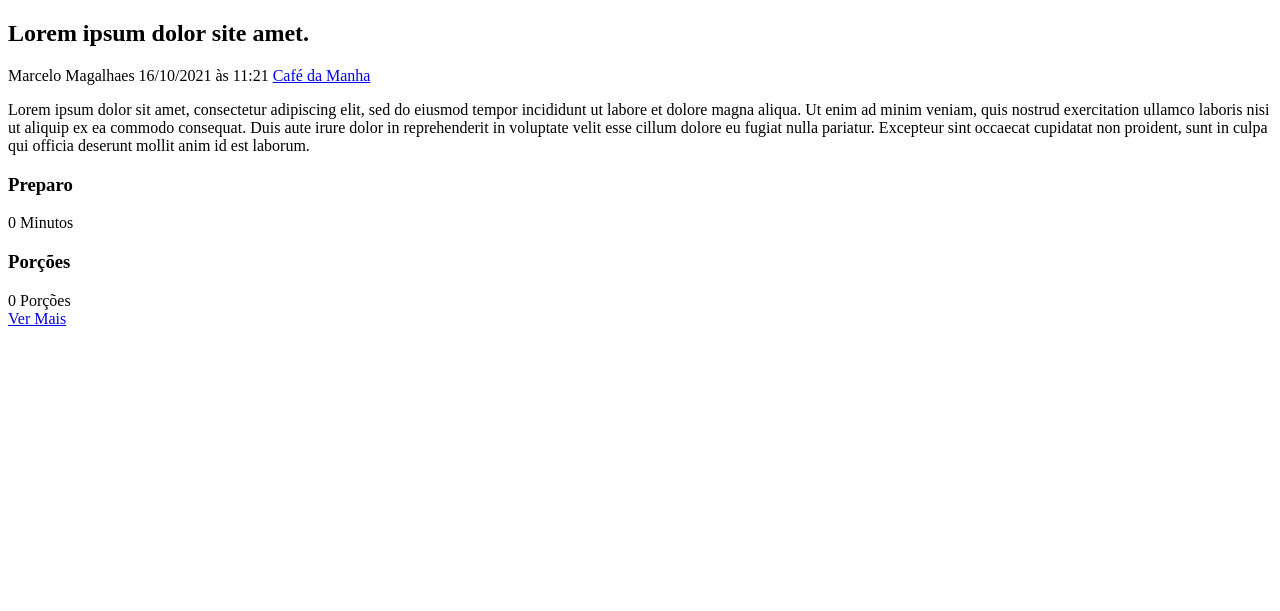
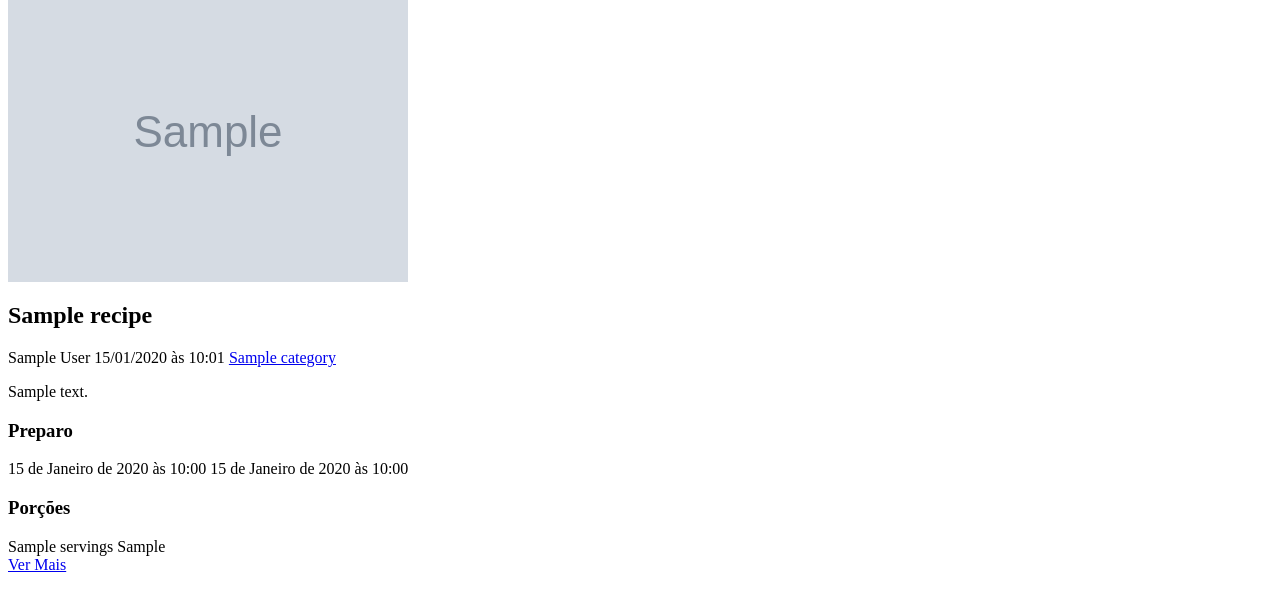
Before and after one commit to magalhaes1988/curso-django-projeto01, a Django app: template recipes/templates/recipes/partials/recipes.html in a window 1280 px wide. Shown: the part 26-637 px from the top of the page. Run offline with Django 4.2, Linux system fonts and the light colour scheme; the template is opened without the code that fills it: most values are stand-ins (such as "Sample title", 1, 10 or a date in 2020); grey boxes marked "Sample" are stand-in pictures; some libraries are stand-ins or nearby versions.

Commit message:
commit dinamicas

```diff
--- a/projeto/settings.py
+++ b/projeto/settings.py
@@ -14,7 +14,7 @@ from pathlib import Path
 
 # Build paths inside the project like this: BASE_DIR / 'subdir'.
 BASE_DIR = Path(__file__).resolve().parent.parent
-
+BASE_PROJECT = Path(__file__).resolve().parent
 
 # Quick-start development settings - unsuitable for production
 # See https://docs.djangoproject.com/en/4.0/howto/deployment/checklist/
@@ -57,7 +57,8 @@ TEMPLATES = [
     {
         'BACKEND': 'django.template.backends.django.DjangoTemplates',
         'DIRS': [
-            BASE_DIR/'base_template'
+            BASE_DIR/'base_templates',
+            BASE_DIR/'base_template',
         ],
         'APP_DIRS': True,
         'OPTIONS': {
--- a/recipes/templates/recipes/partials/head.html
+++ b/recipes/templates/recipes/partials/head.html
@@ -2,7 +2,6 @@
 <!DOCTYPE html>
 <html lang="pt-br">
 
-<head>
 <meta charset="UTF-8">
 <meta http-equiv="X-UA-Compatible" content="IE=edge">
 <meta name="viewport" content="width=device-width, initial-scale=1.0">
@@ -22,7 +21,3 @@
 
 
 <link rel="stylesheet" href="{% static 'recipes/css/styles.css'%}">
-
-    <title>Recipes</title>
-
-</head>
--- a/recipes/templates/recipes/partials/recipes.html
+++ b/recipes/templates/recipes/partials/recipes.html
@@ -1,35 +1,31 @@
 <div class="recipe recipe-list-item">
     <div class="recipe-cover">
-        <img src="https://via.placeholder.com/1280x720.png/269fe6" alt="Temporario">
+        <img src={{recipe.cover.url}} alt="{{recipe.title}}">
     </div>
     <div class="recipe-title-container">
-        <h2 class="recipe-title">Lorem ipsum dolor site amet.</h2>
+        <h2 class="recipe-title">{{recipe.title}}</h2>
     </div>
 
     <div class="recipe-author">
         <span class="recipe-author-item">
             <i class="fa-solid fa-user"></i>
-            Marcelo Magalhaes
+            {{recipe.author.first_name}} {{recipe.author.last_name}}
         </span>
         <span class="recipe-author-item">
             <i class="fa-solid fa-calendar-alt"></i>
-            16/10/2021 às 11:21
+            {{recipe.create_at|date:"d/m/Y"}} às {{recipe.create_at|date:"H:m"}}
         </span>
         <span class="recipe-author-item">
             <a href="/recipes/category/cafe-da-manha/">
                 <i class="fa-solid fa-layer-group"></i>
-                <span>Café da Manha</span>
+                <span>{{recipe.category.name}}</span>
             </a>
         </span>
     </div>
 
 
     <div class="recipe-content">
-        <p>Lorem ipsum dolor sit amet, consectetur adipiscing elit, sed do eiusmod tempor incididunt ut
-            labore et dolore magna aliqua. Ut enim ad minim veniam, quis nostrud exercitation ullamco
-            laboris nisi ut aliquip ex ea commodo consequat. Duis aute irure dolor in reprehenderit in
-            voluptate velit esse cillum dolore eu fugiat nulla pariatur. Excepteur sint occaecat cupidatat
-            non proident, sunt in culpa qui officia deserunt mollit anim id est laborum.</p>
+        <p>{{recipe.description}}</p>
     </div>
 
     <div class="recipe-meta-container">
@@ -38,7 +34,7 @@
                 <i class="fa-solid fa-stopwatch"></i> Preparo
             </h3>
             <div class="recipe-meta-text">
-                0 Minutos
+                {{recipe.preparation_time}} {{recipe.preparation_time_unit}}
             </div>
         </div>
         <div class="recipe-meta recipe-servings">
@@ -46,7 +42,7 @@
                 <i class="fa-solid fa-pizza-slice"></i> Porções
             </h3>
             <div class="recipe-meta-text">
-                0 Porções
+                {{recipe.servings}} {{recipe.servings_unit}}
             </div>
         </div>
     </div>
--- a/recipes/urls.py
+++ b/recipes/urls.py
@@ -1,7 +1,8 @@
 from django.urls import path
 
-from recipes.views import home
+from . import views
 
 urlpatterns = [
-    path('', home),
+    path('', views.home),
+    path('recipe/<int:id>/', views.recipe),
 ]
```
Also changed, not shown: base_templates/global/base.html (added, +23 -0 lines), projeto/base_templates/global/home.html (deleted, +0 -12 lines), recipes/templates/recipes/pages/home.html (+9 -25 lines), recipes/templates/recipes/pages/recipe-view.html (added, +9 -0 lines), recipes/views.py (+10 -1 lines). Lines whose indentation alone changed are shown as unchanged.
